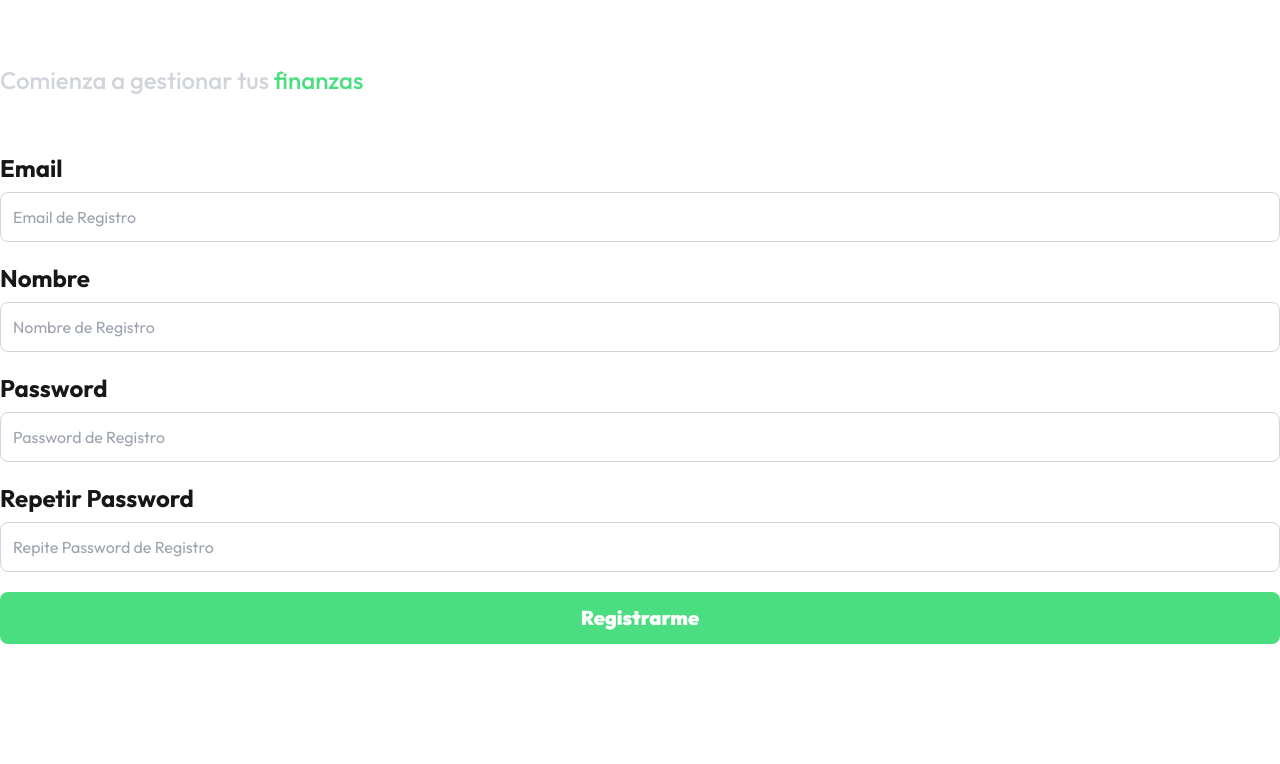
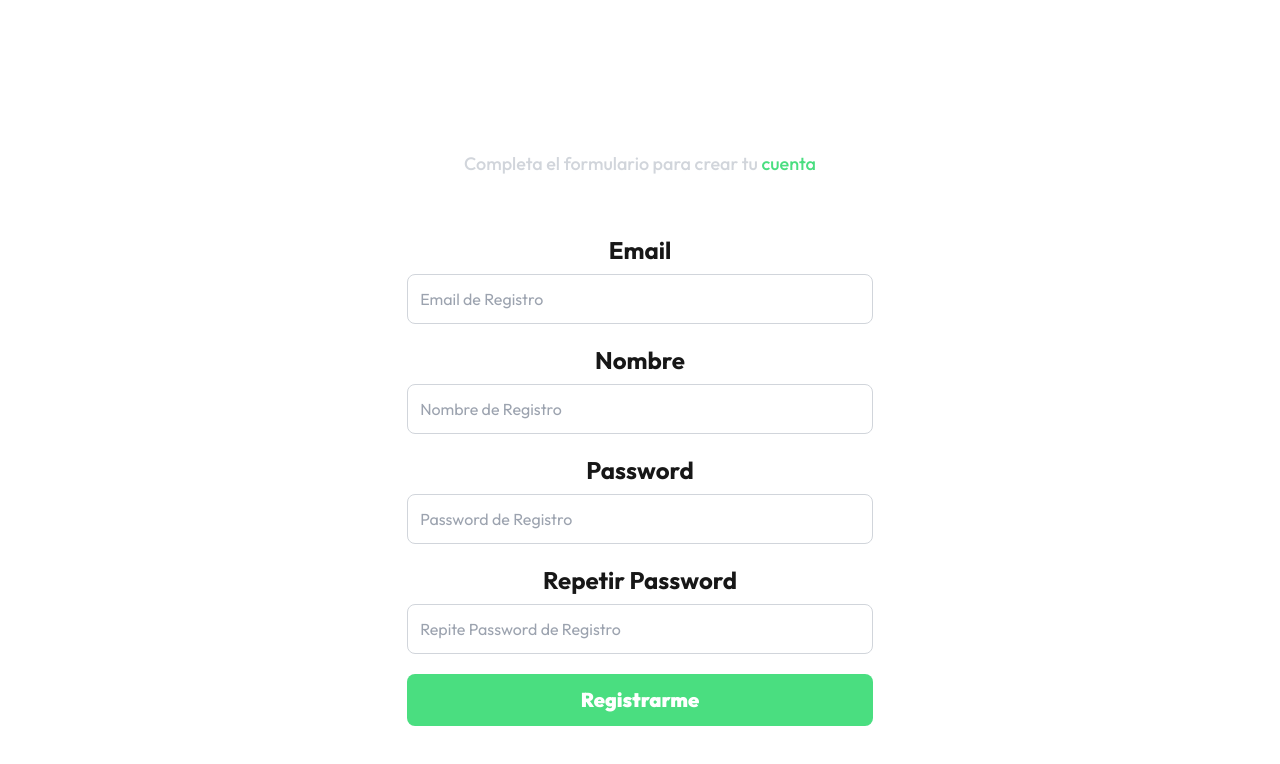
Before and after one commit to salvadorbravo09/GestionPresupuestos, a Next.js app in the folder frontend/: page /auth/register in a window 1280 px wide. Shown: the top 764 px of the page. Built offline with nearby package versions, Linux system fonts and the light colour scheme.

Commit message:
refactor: change design

```diff
--- a/frontend/app/auth/register/page.tsx
+++ b/frontend/app/auth/register/page.tsx
@@ -8,14 +8,15 @@ export const metadata: Metadata = {
 
 export default function RegisterPage() {
   return (
-    <>
-      <h1 className="font-bold text-5xl text-white mb-4">Regístrate ahora</h1>
-      <p className="text-2xl font-medium text-gray-300">
-        Comienza a gestionar tus{" "}
-        <span className="text-green-400">finanzas</span>
-      </p>
-
-      <RegisterForm />
-    </>
+    <div className="flex items-center justify-center min-h-screen">
+      <div className="text-center">
+        <h1 className="font-bold text-6xl text-white mb-4">Regístrate ahora</h1>
+        <p className="text-lg font-medium text-gray-300">
+          Completa el formulario para crear tu{" "}
+          <span className="text-green-400">cuenta</span>
+        </p>
+        <RegisterForm />
+      </div>
+    </div>
   );
 }
```
